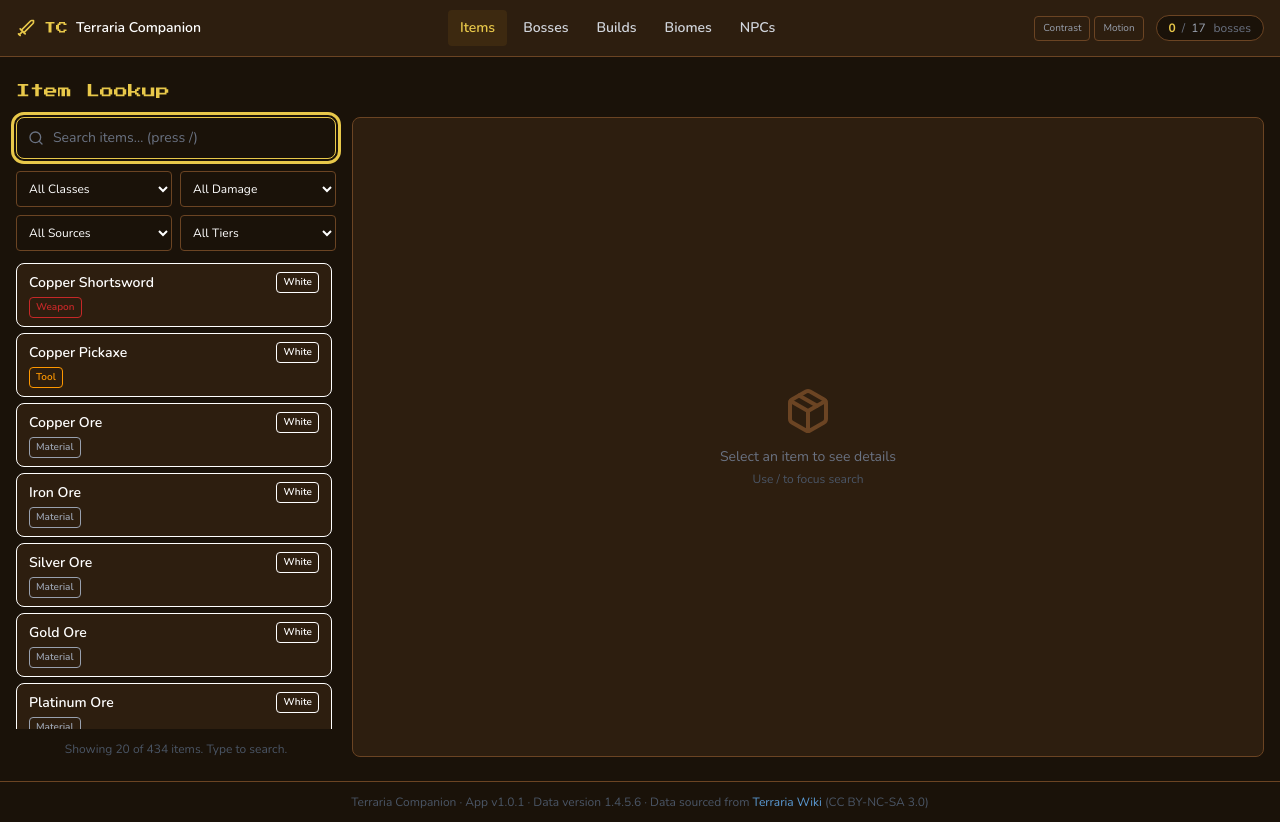
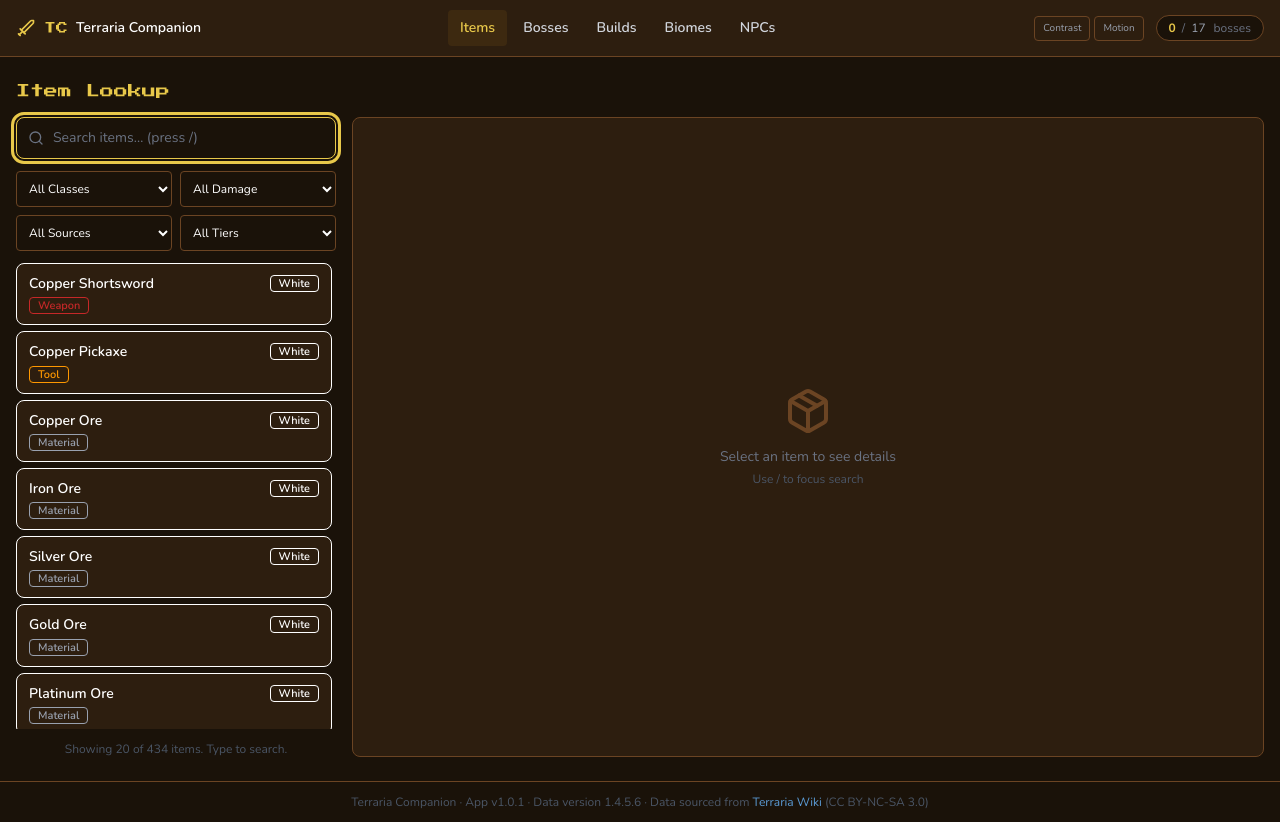
Before and after one commit to NobleStripes/Terraria-Companion, a React (Vite) app: page /items in a window 1280 px wide. Built offline with nearby package versions, Linux system fonts and the light colour scheme.

Commit message:
fix: update badge and item card styles for improved layout and readability

```diff
--- a/src/components/ui/Badge.tsx
+++ b/src/components/ui/Badge.tsx
@@ -26,7 +26,7 @@
   return (
     <span
       className={cn(
-        'inline-flex items-center px-1.5 py-0.5 text-[10px] font-semibold border rounded capitalize',
+        'inline-flex items-center px-2 py-0.5 text-[11px] font-semibold border rounded capitalize leading-none',
         rarityColors[rarity],
         className
       )}
@@ -56,7 +56,7 @@
   return (
     <span
       className={cn(
-        'inline-flex items-center px-1.5 py-0.5 text-[10px] font-semibold border rounded capitalize',
+        'inline-flex items-center px-2 py-0.5 text-[11px] font-semibold border rounded capitalize leading-none',
         typeColors[type],
         className
       )}
--- a/src/components/ui/ItemCard.tsx
+++ b/src/components/ui/ItemCard.tsx
@@ -18,7 +18,7 @@
     <button
       onClick={onClick}
       className={cn(
-        'w-full text-left rounded-lg border px-3 py-2 transition-colors duration-150 focus:outline-none',
+        'w-full text-left rounded-lg border px-3 py-2.5 transition-colors duration-150 min-h-11 focus:outline-none focus-visible:ring-2 focus-visible:ring-terra-gold/70 focus-visible:ring-offset-1 focus-visible:ring-offset-terra-bg',
         selected
           ? 'bg-terra-panel border-terra-gold'
           : 'bg-terra-surface border-terra-border hover:border-terra-gold hover:bg-terra-panel',
@@ -27,13 +27,13 @@
       )}
     >
       <div className="flex items-center justify-between gap-2">
-        <span className="font-semibold text-sm text-white truncate">{item.name}</span>
+        <span className="font-semibold text-sm text-white truncate leading-snug">{item.name}</span>
         <div className="flex items-center gap-1.5 shrink-0">
           {rightAction}
           {!compact && (
             <>
             {prefixLabel && (
-              <span className="text-[10px] leading-none px-1.5 py-1 rounded border border-terra-gold/70 bg-terra-bg text-terra-gold font-pixel">
+              <span className="text-[10px] leading-none px-2 py-1 rounded border border-terra-gold/70 bg-terra-bg text-terra-gold font-pixel">
                 {prefixLabel}
               </span>
             )}
```
